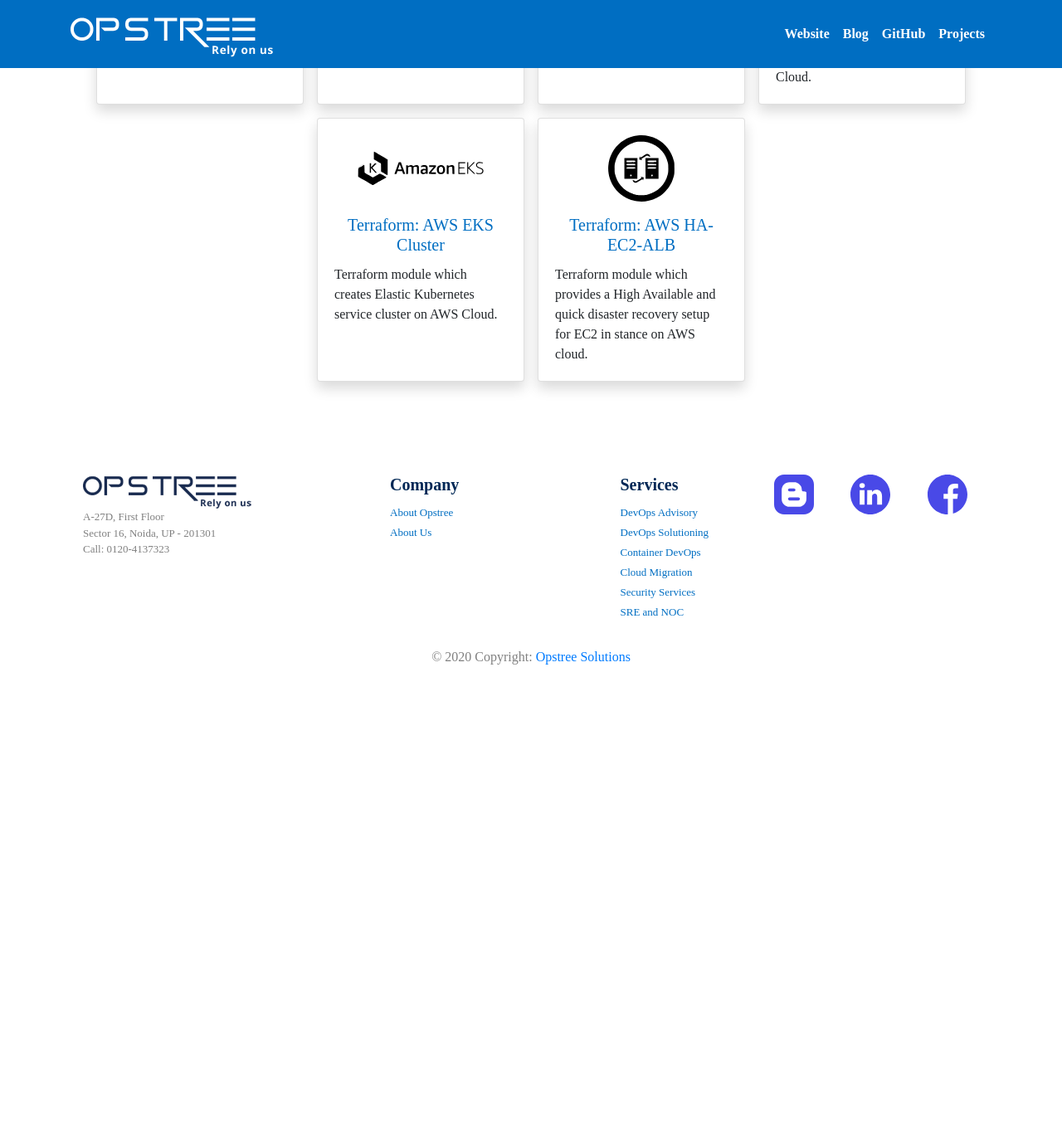
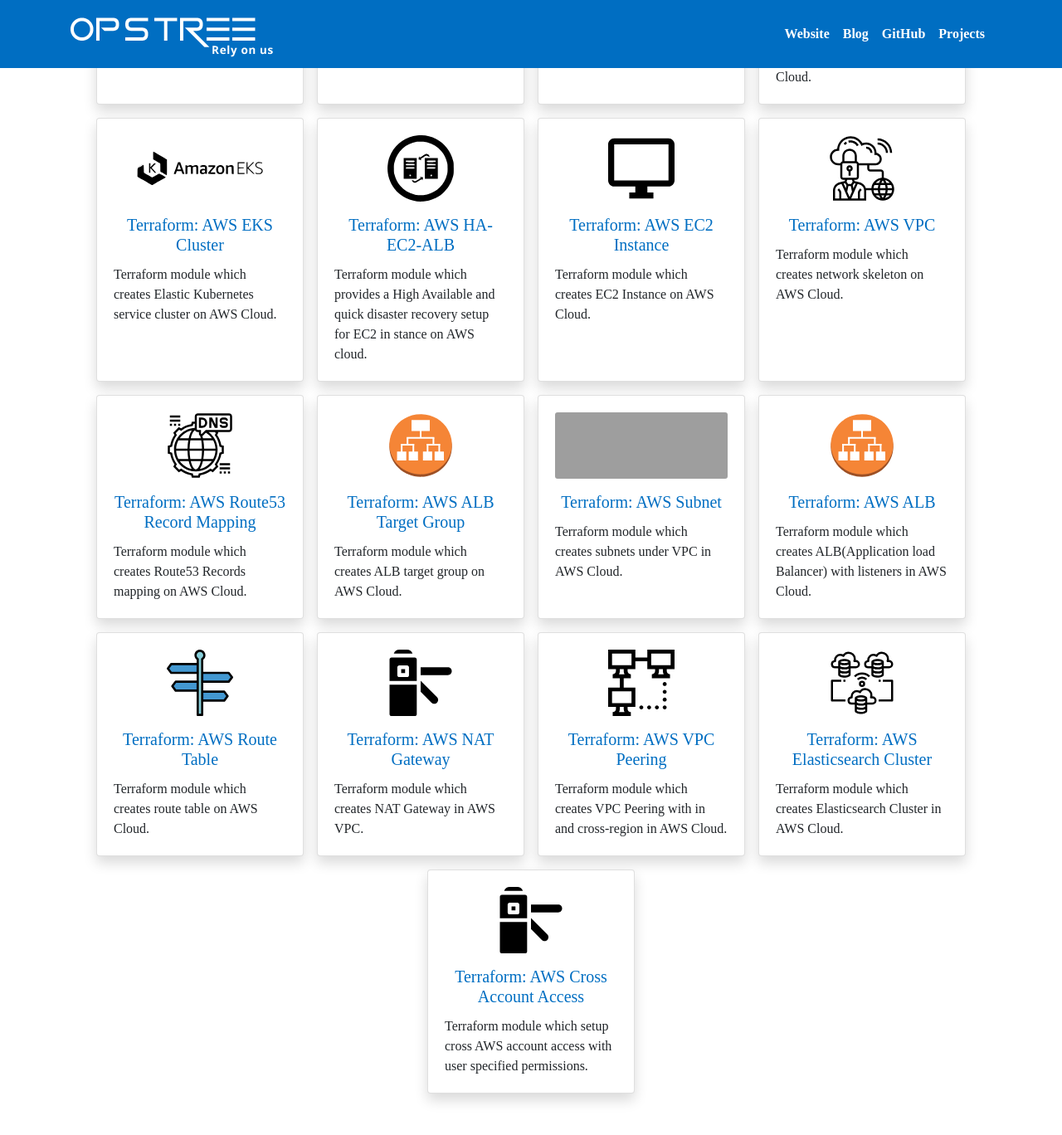
Before and after one commit to opstree/opstree.github.io, a Jekyll site: the page built from cloud/cloud.html, in a window 1280 px wide and 1400 px high, scrolled down 500 px. Shown: the top 1368 px of the window at 83% size. Built offline with Jekyll 4.4.1, drawn with Linux system fonts in a browser that asks for light colours; some web fonts are replaced; before the commit the page ends 1320 px from its top, so only the background shows below that; grey boxes are pictures that could not be loaded.

Commit message:
Added new terraform modules
Signed-off-by: Rajat.vats <rajat.vats_cont@meesho.com>

```diff
--- a/_config.yml
+++ b/_config.yml
@@ -228,7 +228,60 @@
     description: Terraform module which provides a High Available and quick disaster recovery setup for EC2 in stance on AWS cloud.
     repo_link: https://registry.terraform.io/modules/OT-CLOUD-KIT/ha-ec2-alb/aws
 
+  - icon_path: "static/ec2-instance.svg"
+    name: "Terraform: AWS EC2 Instance"
+    description: Terraform module which creates EC2 Instance on AWS Cloud.
+    repo_link: https://registry.terraform.io/modules/OT-CLOUD-KIT/ec2-instance/aws
 
+  - icon_path: "static/vpc.svg"
+    name: "Terraform: AWS VPC"
+    description: Terraform module which creates network skeleton on AWS Cloud.
+    repo_link: https://registry.terraform.io/modules/OT-CLOUD-KIT/vpc/aws
+
+  - icon_path: "static/route53-record-mapping.svg"
+    name: "Terraform: AWS Route53 Record Mapping"
+    description: Terraform module which creates Route53 Records mapping on AWS Cloud.
+    repo_link: https://registry.terraform.io/modules/OT-CLOUD-KIT/route53-record-mapping/aws
+
+  - icon_path: "static/alb-target-group.svg"
+    name: "Terraform: AWS ALB Target Group"
+    description: Terraform module which creates ALB target group on AWS Cloud.
+    repo_link: https://registry.terraform.io/modules/OT-CLOUD-KIT/alb_target_group/aws
+
+  - icon_path: "static/subnet.svg"
+    name: "Terraform: AWS Subnet"
+    description: Terraform module which creates subnets under VPC in AWS Cloud.
+    repo_link: https://registry.terraform.io/modules/OT-CLOUD-KIT/subnet/aws
+
+  - icon_path: "static/alb.svg"
+    name: "Terraform: AWS ALB"
+    description: Terraform module which creates ALB(Application load Balancer) with listeners in AWS Cloud.
+    repo_link: https://registry.terraform.io/modules/OT-CLOUD-KIT/alb/aws
+
+  - icon_path: "static/route-table.svg"
+    name: "Terraform: AWS Route Table"
+    description: Terraform module which creates route table on AWS Cloud.
+    repo_link: https://registry.terraform.io/modules/OT-CLOUD-KIT/route-table/aws
+
+  - icon_path: "static/nat-gateway.svg"
+    name: "Terraform: AWS NAT Gateway"
+    description: Terraform module which creates NAT Gateway in AWS VPC.
+    repo_link: https://registry.terraform.io/modules/OT-CLOUD-KIT/nat-gateway/aws
+
+  - icon_path: "static/vpc-peering.svg"
+    name: "Terraform: AWS VPC Peering"
+    description: Terraform module which creates VPC Peering with in and cross-region in AWS Cloud.
+    repo_link: https://registry.terraform.io/modules/OT-CLOUD-KIT/vpc-peering/aws
+
+  - icon_path: "static/elasticache-cluster.svg"
+    name: "Terraform: AWS Elasticsearch Cluster"
+    description: Terraform module which creates Elasticsearch Cluster in AWS Cloud.
+    repo_link: https://registry.terraform.io/modules/OT-CLOUD-KIT/elasticache-cluster/aws
+
+  - icon_path: "static/cross-account.svg"
+    name: "Terraform: AWS Cross Account Access"
+    description: Terraform module which setup cross AWS account access with user specified permissions.
+    repo_link: https://registry.terraform.io/modules/OT-CLOUD-KIT/cross-account/aws
 
 slide1_blogs:
   - blog_title: "What, Why and How of CTF Challenges?"
```
Also changed, not shown: cloud/static/alb-target-group.svg (added), cloud/static/alb.svg (added), cloud/static/cross-account.svg (added), cloud/static/ec2-instance.svg (added), cloud/static/elasticache-cluster.svg (added), cloud/static/nat-gateway.svg (added), cloud/static/route-table.svg (added), cloud/static/route53-record-mapping.svg (added), cloud/static/vpc-peering.svg (added), cloud/static/vpc.svg (added).
